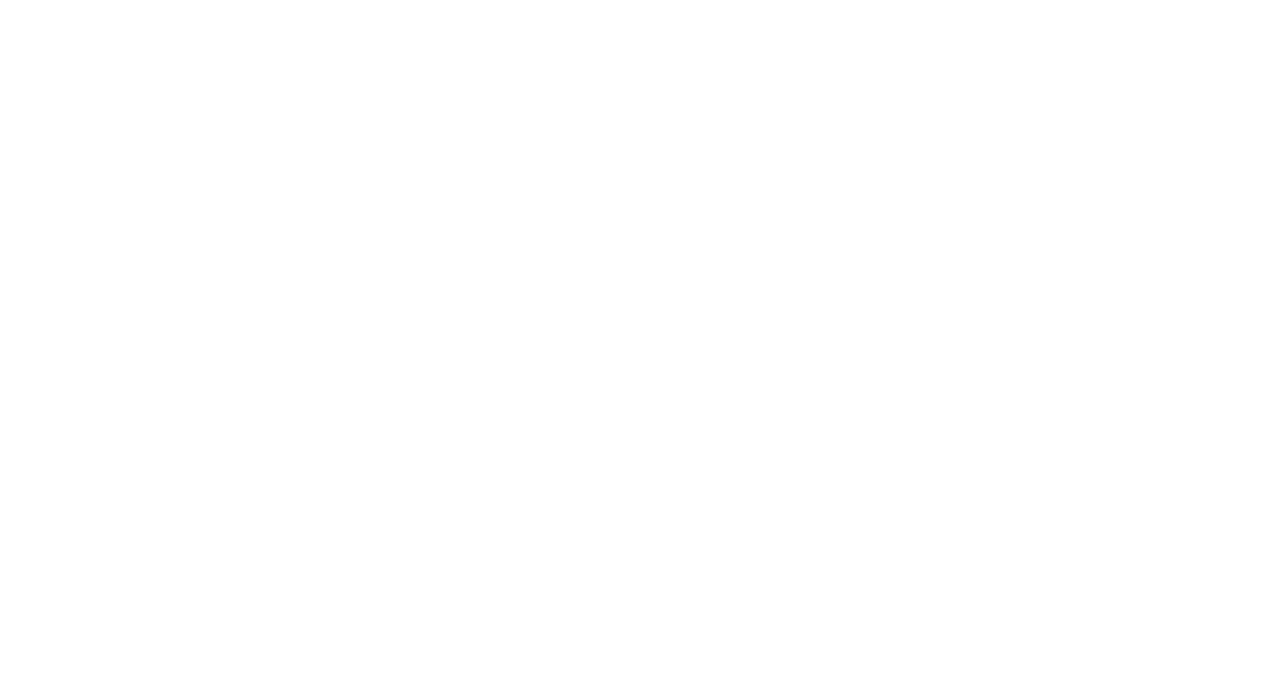
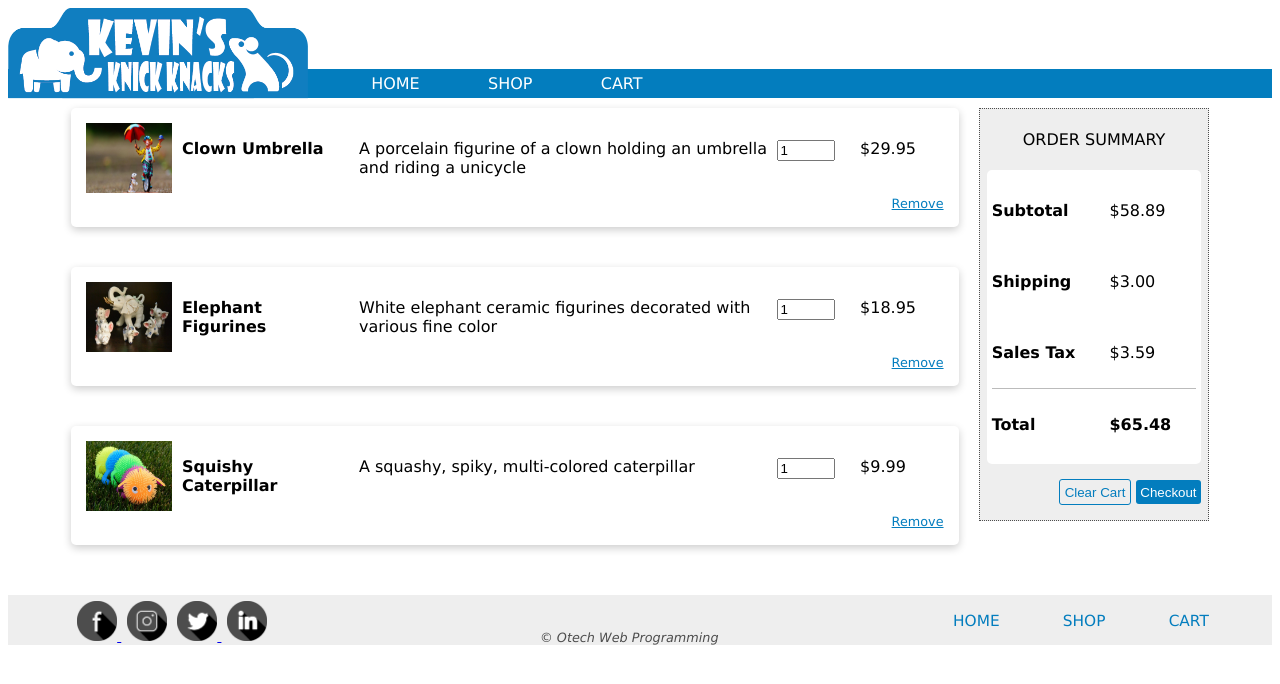
Before and after one commit to Biscuit-Boi-gif/ShoppingExperience, a plain HTML site: page cart.html in a window 1280 px wide. Drawn offline with Linux system fonts and the light colour scheme.

Commit message:
Complete A5-3

```diff
--- a/cart.html
+++ b/cart.html
@@ -0,0 +1,131 @@
+<!DOCTYPE html>
+<html lang="en">
+<head>
+    <meta charset="UTF-8">
+    <meta name="viewport" content="width=device-width, initial-scale=1.0">
+    <title>Shop - Kevin's Knick Knacks</title>
+    <link rel="stylesheet" href="style.css">
+</head>
+<body>
+    <header>
+        <a href="index.html">
+            <img src="images/images/KevinsKnickKnacksLogo_037DBE.png" alt="Logo for Kevin's Kick Knacks">
+        </a>
+        <nav>
+            <div id="links">
+                <a href="index.html">HOME</a>
+                <a href="shop.html">SHOP</a>
+                <a href="cart.html">CART</a>
+            </div>
+        </nav>
+    </header>
+    <main>
+        <aside>
+            <div id="sideBarHeading">
+                <p>ORDER SUMMARY</p>
+            </div>
+            <div id="sideBarContainer">
+                <div class="tableRow">
+                    <div class="tableCell">
+                        <p>Subtotal</p>
+                    </div>
+                    <div class="tableCell">
+                        <p>&dollar;58.89</p>
+                    </div>
+                </div>
+                <div class="tableRow">
+                    <div class="tableCell">
+                        <p>Shipping</p>
+                    </div>
+                    <div class="tableCell">
+                        <p>&dollar;3.00</p>
+                    </div>
+                </div>
+                <div class="tableRow">
+                    <div class="tableCell borderBottom">
+                        <p>Sales Tax</p>
+                    </div>
+                    <div class="tableCell borderBottom">
+                        <p>&dollar;3.59</p>
+                    </div>
+                </div>
+                <div class="tableRow">
+                    <div class="tableCell">
+                        <p>Total</p>
+                    </div>
+                    <div class="tableCell bold">
+                        <p>&dollar;65.48</p>
+                    </div>
+                </div>
+            </div>
+            <div id="cartButtons">
+                <button id="clearCartButton">Clear Cart</button>
+                <button id="checkoutButton">Checkout</button>
+            </div>
+        </aside>
+        <div id="mainContentContainer">
+            <div id="cardContainer">
+                <div class="cartCard">
+                    <div class="cartCardFlex">
+                        <img src="images/images/shop/thumbnails/ClownUmbrella_Thumb.jpg">
+                        <p class="cartTitle">Clown Umbrella</p>
+                        <p class="cartDescription">A porcelain figurine of a clown holding an umbrella and riding a unicycle</p>
+                        <div class="cartQuantity">
+                            <input type="number" value="1" min="1" max="5">
+                        </div>
+                        <p class="cartPrice">&dollar;29.95</p>
+                    </div>
+                    <p class="textAlignRight removeMargins"><a href="#" class="removeLink">Remove</a></p>
+                </div>
+                <div class="cartCard">
+                    <div class="cartCardFlex">
+                        <img src="images/images/shop/thumbnails/ElephantFigurines_Thumb.jpg">
+                        <p class="cartTitle">Elephant Figurines</p>
+                        <p class="cartDescription">White elephant ceramic figurines decorated with various fine color</p>
+                        <div class="cartQuantity">
+                            <input type="number" value="1" min="1" max="5">
+                        </div>
+                        <p class="cartPrice">&dollar;18.95</p>
+                    </div>
+                        <p class="textAlignRight removeMargins"><a href="#" class="removeLink">Remove</a></p>
+                </div>
+                <div class="cartCard">
+                    <div class="cartCardFlex">
+                        <img src="images/images/shop/thumbnails/SquishyCaterpillar_Thumb.jpg">
+                        <p class="cartTitle">Squishy Caterpillar</p>
+                        <p class="cartDescription">A squashy, spiky, multi-colored caterpillar</p>
+                        <div class="cartQuantity">
+                            <input type="number" value="1" min="1" max="5">
+                        </div>
+                        <p class="cartPrice">&dollar;9.99</p>
+                    </div>
+                    <p class="textAlignRight removeMargins"><a href="#" class="removeLink">Remove</a></p>
+                    </div>
+                </div>
+            </div>
+        </div>
+    </main>
+    <footer>
+        <div id="socialMediaLinks">
+            <a href="#">
+                <img src="images/images/facebook.png" alt="Facebook logo.">
+            </a>
+                <img src="images/images/instagram.png" alt="Instagram logo.">
+            <a href="#">
+                <img src="images/images/twitter.png" alt="Twitter logo.">
+            </a>
+            <a href="#">
+                <img src="images/images/linkedin.png" alt="Linkedin logo.">
+            </a>
+        </div>
+        <div id="footerNav">
+            <a href="cart.html">CART</a>
+            <a href="shop.html">SHOP</a>
+            <a href="index.html">HOME</a>
+        </div>
+        <div id="copyright">
+            &copy; Otech Web Programming
+        </div>
+    </footer>
+</body>
+</html>
--- a/style.css
+++ b/style.css
@@ -214,3 +214,56 @@ footer {
     border-radius:3px;
     cursor:pointer;
 }
+
+.cartCard {
+    box-shadow:0 3px 8px 0 rgba(0, 0, 0, 0.2);
+    transition:0.3s;
+    border-radius:5px;
+    padding:15px;
+    margin-bottom:40px;
+}
+
+.cartCard:hover {
+    box-shadow:0 6px 10px 0 rgba(0, 0, 0, 0.2);
+}
+
+.cartCard img {
+    width:10%;
+    flex:10%;
+}
+
+.cartCardFlex {
+    display:flex;
+}
+
+.cartTitle {
+    flex:20%;
+    font-weight:bold;
+    padding-left:10px;
+}
+
+.cartDescription {
+    flex:50%;
+    padding-left:10px;
+}
+
+.cartQuantity {
+    flex:10%;
+}
+
+.cartQuantity input {
+    margin-top:17px;
+    width:50px;
+}
+
+.cartPrice {
+    flex:10%;
+}
+
+.removeMargins {
+    margin:0;
+}
+
+.textAlignRight {
+    text-align:right;
+}
```
